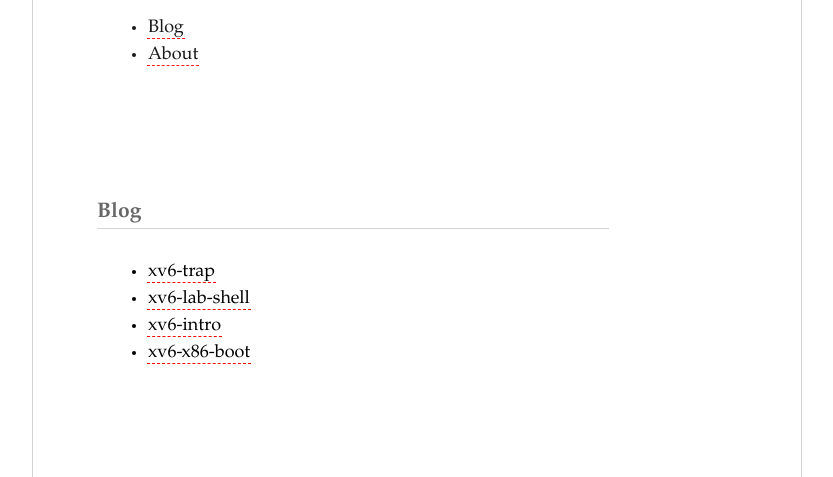
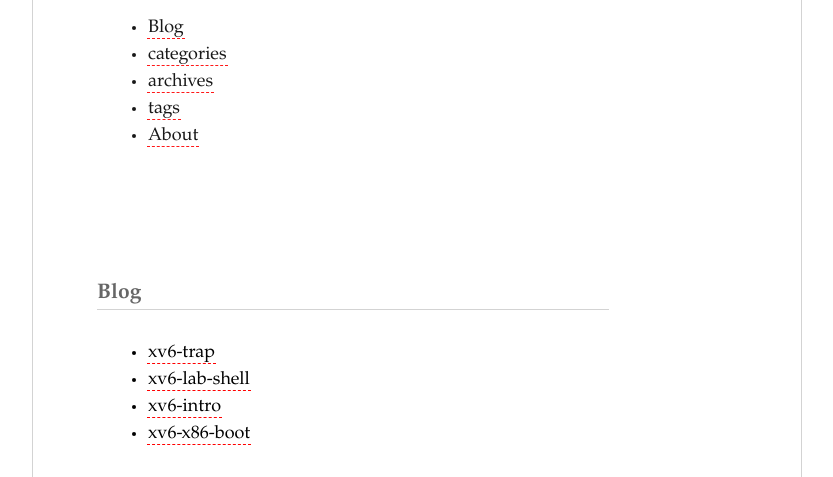
Before and after one commit to shangc1016/shangc1016.github.io, a plain HTML site: page archives/2022/04/index.html in a window 1280 px wide. Shown: the part 121-598 px from the top of the page, without its empty margins (224-1057 px from the left). Drawn offline with Linux system fonts and the light colour scheme; files whose address does not match are found by name.

Commit message:
Site updated: 2022-05-04 13:43:04

```diff
--- a/archives/2022/04/index.html
+++ b/archives/2022/04/index.html
@@ -52,6 +52,18 @@
 
                     <li  class="active" >
                         <a href="/"> Blog</a>
+                    </li>
+
+                    <li >
+                        <a href="/categories"> categories</a>
+                    </li>
+
+                    <li >
+                        <a href="/archives"> archives</a>
+                    </li>
+
+                    <li >
+                        <a href="/tags"> tags</a>
                     </li>
 
                     <li >
```
Also changed, not shown: archives/2022/05/index.html (+12 -0 lines), archives/2022/index.html (+12 -0 lines), archives/index.html (+12 -0 lines), index.html (+12 -0 lines), tags/os/index.html (+12 -0 lines), tags/riscv/index.html (+12 -0 lines), tags/xv6/index.html (+12 -0 lines).
